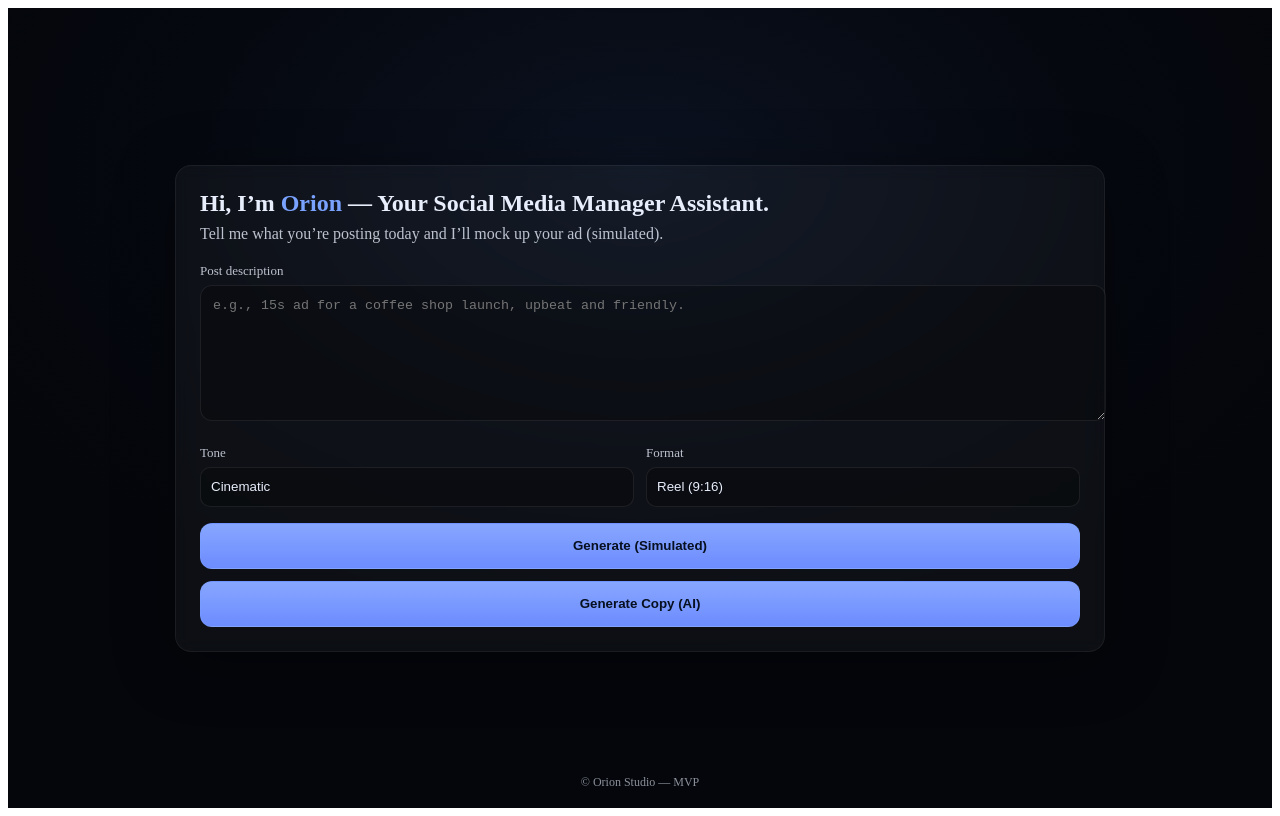
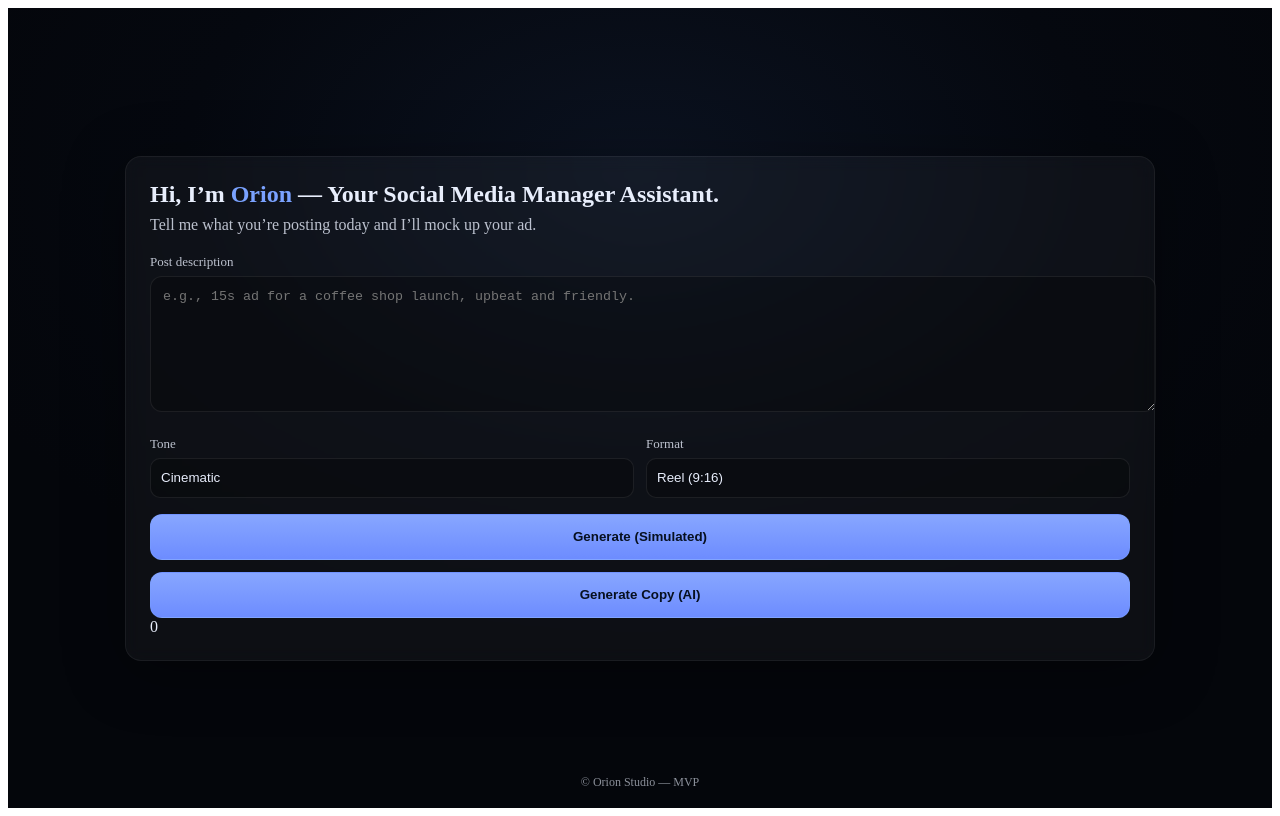
Before and after one commit to flowsonline/studioai, a Next.js app: page / in a window 1280 px wide. Built offline with nearby package versions, Linux system fonts and the light colour scheme.

Commit message:
Update index.tsx

```diff
--- a/pages/index.tsx
+++ b/pages/index.tsx
@@ -2,8 +2,9 @@ import React, { useState } from "react";
 
 /**
  * Orion Studio — MVP UI
- * - Button 1: Generate (Simulated)  → POST /api/render  (returns previewUrl in sim mode)
- * - Button 2: Generate Copy (OpenAI)→ POST /api/generate-copy (returns script/caption/hashtags)
+ * - Button 1: Generate (Simulated / or Real if USE_EDEN_SIMULATOR=false)
+ * - Button 2: Generate Copy (OpenAI) → /api/generate-copy (script/caption/hashtags)
+ * - Status box shows progress + final URL when real Eden is active
  */
 
 const tones = [
@@ -23,25 +24,36 @@ export default function Home() {
   const [tone, setTone] = useState<(typeof tones)[number]>("Cinematic");
   const [format, setFormat] = useState<(typeof formats)[number]>("Reel (9:16)");
 
-  // Render (sim) state
+  // Render (sim/real) state
   const [loading, setLoading] = useState(false);
   const [resultUrl, setResultUrl] = useState<string | null>(null);
   const [error, setError] = useState<string | null>(null);
 
-  // Copy generation (OpenAI) state
+  // NEW: job + status for real Eden polling
+  const [jobId, setJobId] = useState<string | null>(null);
+  const [renderStatus, setRenderStatus] = useState<{
+    status?: string;
+    progress?: number;
+    url?: string;
+  } | null>(null);
+
+  // AI Copy state
   const [copyLoading, setCopyLoading] = useState(false);
   const [script, setScript] = useState("");
   const [caption, setCaption] = useState("");
   const [hashtags, setHashtags] = useState<string[]>([]);
 
-  // TEMP DEBUG: raw response from /api/generate-copy
-  const [rawResponse, setRawResponse] = useState<any>(null);
-
-  // 1) Simulated “render”
+  /**
+   * Button 1: Generate (Simulated/Real)
+   * - Simulator: returns previewUrl immediately
+   * - Real: returns jobId, then we poll /api/status
+   */
   async function handleGenerate() {
     setLoading(true);
     setError(null);
     setResultUrl(null);
+    setRenderStatus(null);
+    setJobId(null);
 
     try {
       const res = await fetch("/api/render", {
@@ -51,7 +63,6 @@ export default function Home() {
           prompt: desc,
           tone,
           format,
-          simulate: true, // server returns a mock previewUrl
         }),
       });
 
@@ -61,7 +72,32 @@ export default function Home() {
       }
 
       const data = await res.json();
-      setResultUrl(data.previewUrl || null);
+
+      // Simulator returns previewUrl immediately
+      if (data.previewUrl) {
+        setResultUrl(data.previewUrl);
+        setRenderStatus({ status: "succeeded", progress: 100, url: data.previewUrl });
+        return;
+      }
+
+      // Real job → poll /api/status
+      if (data.jobId) {
+        setJobId(data.jobId);
+        const poll = setInterval(async () => {
+          try {
+            const r = await fetch(`/api/status?jobId=${encodeURIComponent(data.jobId)}`);
+            const j = await r.json();
+            setRenderStatus(j);
+            if (j.status === "succeeded" || j.status === "failed") {
+              clearInterval(poll);
+              if (j.url) setResultUrl(j.url);
+            }
+          } catch (e) {
+            clearInterval(poll);
+            setError("Failed to check status");
+          }
+        }, 1200);
+      }
     } catch (e: any) {
       setError(e?.message || "Something went wrong");
     } finally {
@@ -69,11 +105,16 @@ export default function Home() {
     }
   }
 
-  // 2) Real “copy” generation (OpenAI via /api/generate-copy)
+  /**
+   * Button 2: Generate Copy (AI)
+   * - Calls /api/generate-copy → returns { script, caption, hashtags[] }
+   */
   async function handleGenerateCopy() {
     setCopyLoading(true);
     setError(null);
-    setRawResponse(null);
+    setScript("");
+    setCaption("");
+    setHashtags([]);
 
     try {
       const res = await fetch("/api/generate-copy", {
@@ -88,28 +129,24 @@ export default function Home() {
       }
 
       const data = await res.json();
-
-      // TEMP DEBUG
-      console.log("🔎 OpenAI raw response:", data);
-      setRawResponse(data);
-
       setScript(data.script || "");
       setCaption(data.caption || "");
       setHashtags(Array.isArray(data.hashtags) ? data.hashtags : []);
-    } catch (e: any) {
-      setError(e?.message || "Copy generation failed");
+    } catch (err: any) {
+      setError(err?.message || "Copy failed");
     } finally {
       setCopyLoading(false);
     }
   }
 
+  // Render
   return (
     <main style={styles.page}>
       <div style={styles.card}>
         <div style={styles.title}>
           Hi, I’m <span style={{ color: "#7aa2ff" }}>Orion</span> — Your Social Media Manager Assistant.
         </div>
-        <div style={styles.sub}>Tell me what you’re posting today and I’ll mock up your ad (simulated).</div>
+        <div style={styles.sub}>Tell me what you’re posting today and I’ll mock up your ad.</div>
 
         <label style={styles.label}>Post description</label>
         <textarea
@@ -142,53 +179,49 @@ export default function Home() {
           </div>
         </div>
 
-        {/* Buttons */}
+        {/* Button 1 */}
         <button
           onClick={handleGenerate}
           style={styles.button}
           disabled={loading || !desc.trim()}
-          title={!desc.trim() ? "Add a short description first" : "Generate (simulated)"}
+          title={!desc.trim() ? "Add a short description first" : "Render video"}
         >
           {loading ? "Generating…" : "Generate (Simulated)"}
         </button>
 
+        {/* Button 2 */}
         <button
           onClick={handleGenerateCopy}
           style={{ ...styles.button, marginTop: 12 }}
           disabled={copyLoading || !desc.trim()}
-          title={!desc.trim() ? "Add a short description first" : "Generate Copy (AI)"}
+          title={!desc.trim() ? "Add a short description first" : "Generate copy with AI"}
         >
           {copyLoading ? "Generating Copy…" : "Generate Copy (AI)"}
         </button>
 
+        {/* Error banner */}
         {error && <div style={styles.error}>⚠️ {error}</div>}
 
-        {/* Copy results */}
-        {(script || caption || hashtags.length > 0) && (
+        {/* NEW: Render status box (works for sim + real) */}
+        {renderStatus && (
           <div style={styles.resultBox}>
-            <div style={styles.resultTitle}>AI Copy</div>
-            {script && (
-              <>
-                <div style={styles.resultHint}>Script</div>
-                <div>{script}</div>
-              </>
-            )}
-            {caption && (
-              <>
-                <div style={{ ...styles.resultHint, marginTop: 8 }}>Caption</div>
-                <div>{caption}</div>
-              </>
-            )}
-            {hashtags.length > 0 && (
-              <>
-                <div style={{ ...styles.resultHint, marginTop: 8 }}>Hashtags</div>
-                <div>{hashtags.map((h) => `#${h}`).join(" ")}</div>
-              </>
+            <div style={styles.resultTitle}>Render Status</div>
+            <div>
+              <strong>Status:</strong> {renderStatus.status ?? "starting…"} —{" "}
+              {renderStatus.progress ?? 0}%
+            </div>
+            {jobId && <div style={styles.resultHint}>Job: {jobId}</div>}
+            {renderStatus.url && (
+              <div style={{ marginTop: 6 }}>
+                <a href={renderStatus.url} style={styles.link} target="_blank" rel="noreferrer">
+                  Open Video
+                </a>
+              </div>
             )}
           </div>
         )}
 
-        {/* Mock result (sim) */}
+        {/* Mock Result (still useful in sim mode) */}
         {resultUrl && (
           <div style={styles.resultBox}>
             <div style={styles.resultTitle}>Mock Result</div>
@@ -199,15 +232,25 @@ export default function Home() {
           </div>
         )}
 
-        {/* TEMP DEBUG: raw OpenAI JSON */}
-        {rawResponse && (
+        {/* AI Copy output */}
+        {(script || caption || hashtags.length) && (
           <div style={styles.resultBox}>
             <div style={styles.resultTitle}>AI Script</div>
-            <pre style={styles.pre}>{JSON.stringify(rawResponse, null, 2)}</pre>
+            <pre
+              style={{
+                margin: 0,
+                whiteSpace: "pre-wrap",
+                fontFamily: "ui-monospace, SFMono-Regular, Menlo, Monaco, Consolas, monospace",
+                fontSize: 13,
+              }}
+            >{`{
+  "script": ${JSON.stringify(script)},
+  "caption": ${JSON.stringify(caption)},
+  "hashtags": ${JSON.stringify(hashtags, null, 2)}
+}`}</pre>
           </div>
         )}
       </div>
-
       <footer style={styles.footer}>© Orion Studio — MVP</footer>
     </main>
   );
@@ -226,7 +269,7 @@ const styles: Record<string, React.CSSProperties> = {
   },
   card: {
     width: "100%",
-    maxWidth: 880,
+    maxWidth: 980,
     background: "rgba(255,255,255,0.04)",
     border: "1px solid rgba(255,255,255,0.06)",
     borderRadius: 16,
@@ -234,9 +277,21 @@ const styles: Record<string, React.CSSProperties> = {
     boxShadow: "0 10px 60px rgba(0,0,0,0.35)",
     backdropFilter: "blur(8px)",
   },
-  title: { fontSize: 24, fontWeight: 700, marginBottom: 8 },
-  sub: { opacity: 0.8, marginBottom: 20 },
-  label: { fontSize: 13, opacity: 0.8, margin: "10px 0 6px", display: "block" },
+  title: {
+    fontSize: 24,
+    fontWeight: 700,
+    marginBottom: 8,
+  },
+  sub: {
+    opacity: 0.8,
+    marginBottom: 20,
+  },
+  label: {
+    fontSize: 13,
+    opacity: 0.8,
+    margin: "10px 0 6px",
+    display: "block",
+  },
   textarea: {
     width: "100%",
     minHeight: 110,
@@ -247,8 +302,16 @@ const styles: Record<string, React.CSSProperties> = {
     padding: 12,
     outline: "none",
   },
-  row: { display: "flex", gap: 12, marginTop: 10, flexWrap: "wrap" },
-  col: { flex: 1, minWidth: 220 },
+  row: {
+    display: "flex",
+    gap: 12,
+    marginTop: 10,
+    flexWrap: "wrap",
+  },
+  col: {
+    flex: 1,
+    minWidth: 220,
+  },
   select: {
     width: "100%",
     height: 40,
@@ -280,19 +343,15 @@ const styles: Record<string, React.CSSProperties> = {
     color: "#ffbaba",
     fontSize: 14,
   },
-  resultBox: { marginTop: 16, padding: 14, borderRadius: 12, border: "1px solid rgba(255,255,255,0.08)", background: "rgba(255,255,255,0.03)" },
+  resultBox: {
+    marginTop: 16,
+    padding: 14,
+    borderRadius: 12,
+    border: "1px solid rgba(255,255,255,0.08)",
+    background: "rgba(255,255,255,0.03)",
+  },
   resultTitle: { fontWeight: 700, marginBottom: 6 },
-  resultHint: { opacity: 0.8, fontSize: 13, marginBottom: 8 },
-  link: { color: "#7aa2ff", textDecoration: "underline" },
-  pre: {
-    whiteSpace: "pre-wrap",
-    fontSize: 13,
-    lineHeight: 1.35,
-    color: "#d7e2ff",
-    background: "#1d2636",
-    padding: 10,
-    borderRadius: 8,
-    border: "1px solid rgba(255,255,255,0.06)",
-  },
+  resultHint: { opacity: 0.8, fontSize: 13, marginTop: 6 },
+  link: { color: "#7aa2ff", textDecoration: "underline", wordBreak: "break-all" },
   footer: { position: "fixed", bottom: 10, opacity: 0.6, fontSize: 12 },
 };
```
